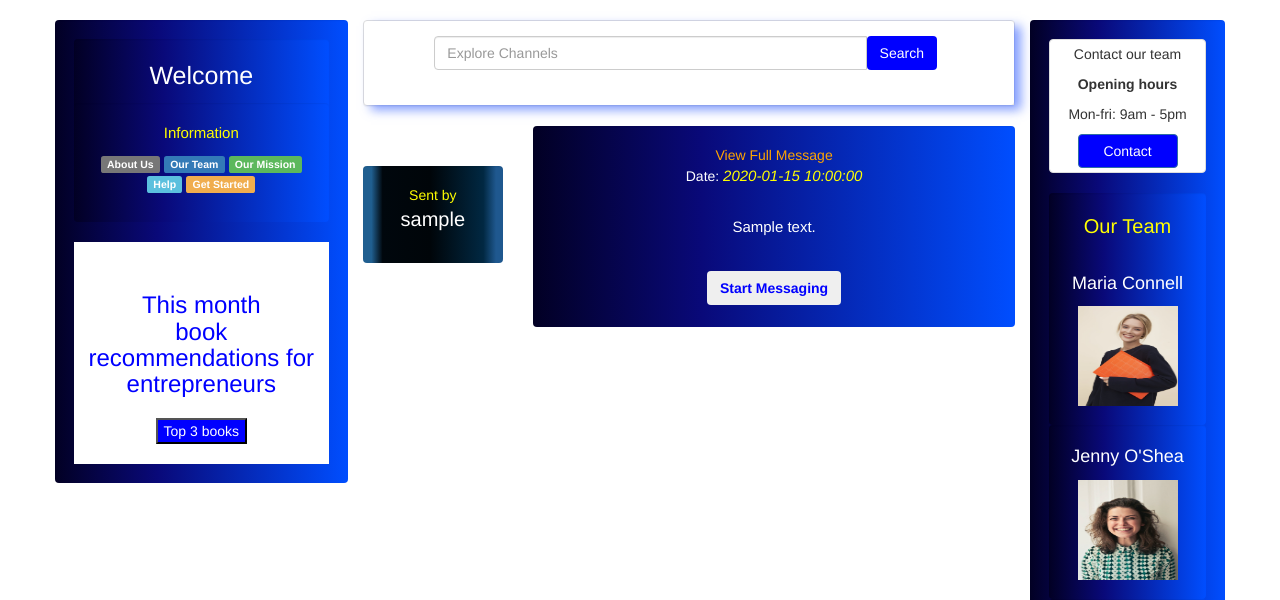
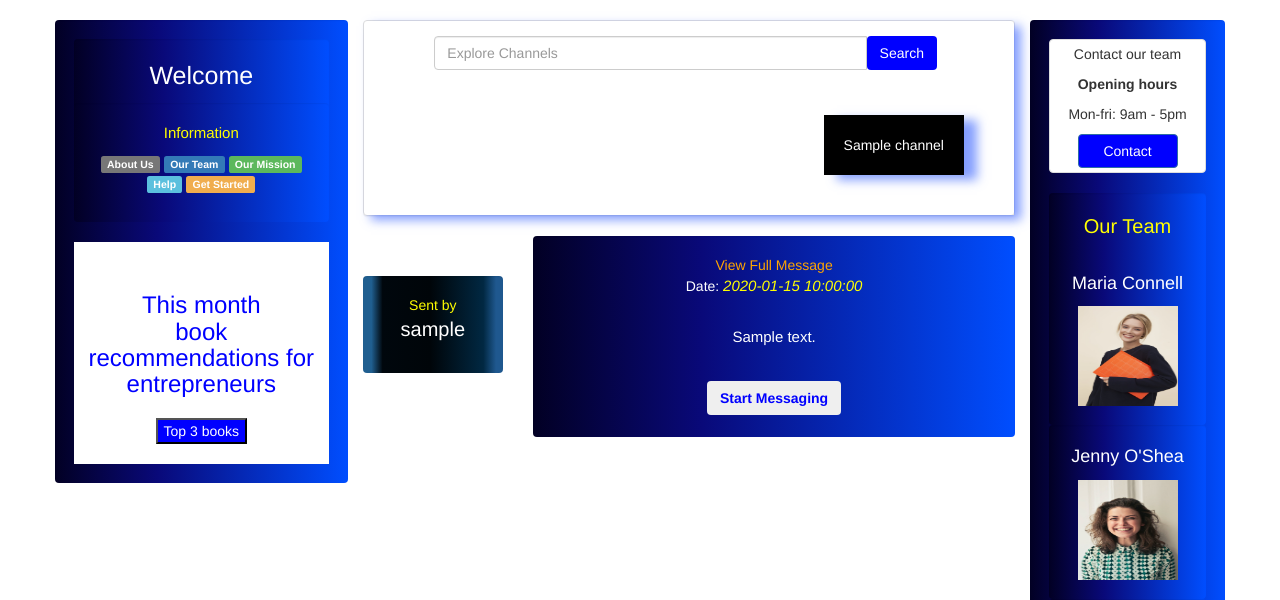
Before and after one commit to anthony-keogh/messaging_app, a Flask app: page /messages in a window 1280 px wide. Shown: the part 150-750 px from the top of the page. Run offline with Flask 2, Linux system fonts and the light colour scheme; a database or web service that is not in the repository returns one stand-in record (values such as "Sample title"); some libraries are stand-ins or nearby versions.

Commit message:
Commit message

```diff
--- a/app/templates/messages.html
+++ b/app/templates/messages.html
@@ -122,24 +122,26 @@ div.ex1 {
 
 <div class="input-group" style="display : flex;
   align-items : center;
-  justify-content: center; width:90%; border-radius:30%;">
+  justify-content: center; width:90%;">
   <input style="margin-left:10%;" type="search" class="form-control rounded" placeholder="Explore Channels" aria-label="Search"
     aria-describedby="search-addon" />
   <button  type="button" class="btn btn-outline-primary" style="background-color:blue; color:white;">Search</button>
 </div>
 <br>
+<div class="ex1" style="display : flex;
+  align-items : center;
+  justify-content: center; "><div style="  margin-left:410px; background-color:white;"></div>
+ {% for channels in channel_Name %}
 
-   <div class="ex1" style="display : flex;
-  align-items : center;
-  justify-content: center; margin-top:400px; position:fixed;"><div class="channel-space"style="  margin-left:410px; background-color:white;"></div>
-       {% for channels in channel_Name %}
-
+  <div style=" padding:20px; margin:10px; background-color:black;box-shadow: 13px 5px 10px 0px rgba(91,126,253,0.75);
+-webkit-box-shadow: 13px 5px 10px 0px rgba(91,126,253,0.75);
+-moz-box-shadow: 13px 5px 10px 0px rgba(91,126,253,0.75);">
 
 <a href="{{ url_for('channels_blueprint .view_channel', channel_id=channels._id) }}" style="color:white;
 "><div style="color:white;">{{channels.channel_Name}}</div></a>
-
+</div>
   <br>
-       {% endfor %}
+  {% endfor %}
  </div>
 
 
```
